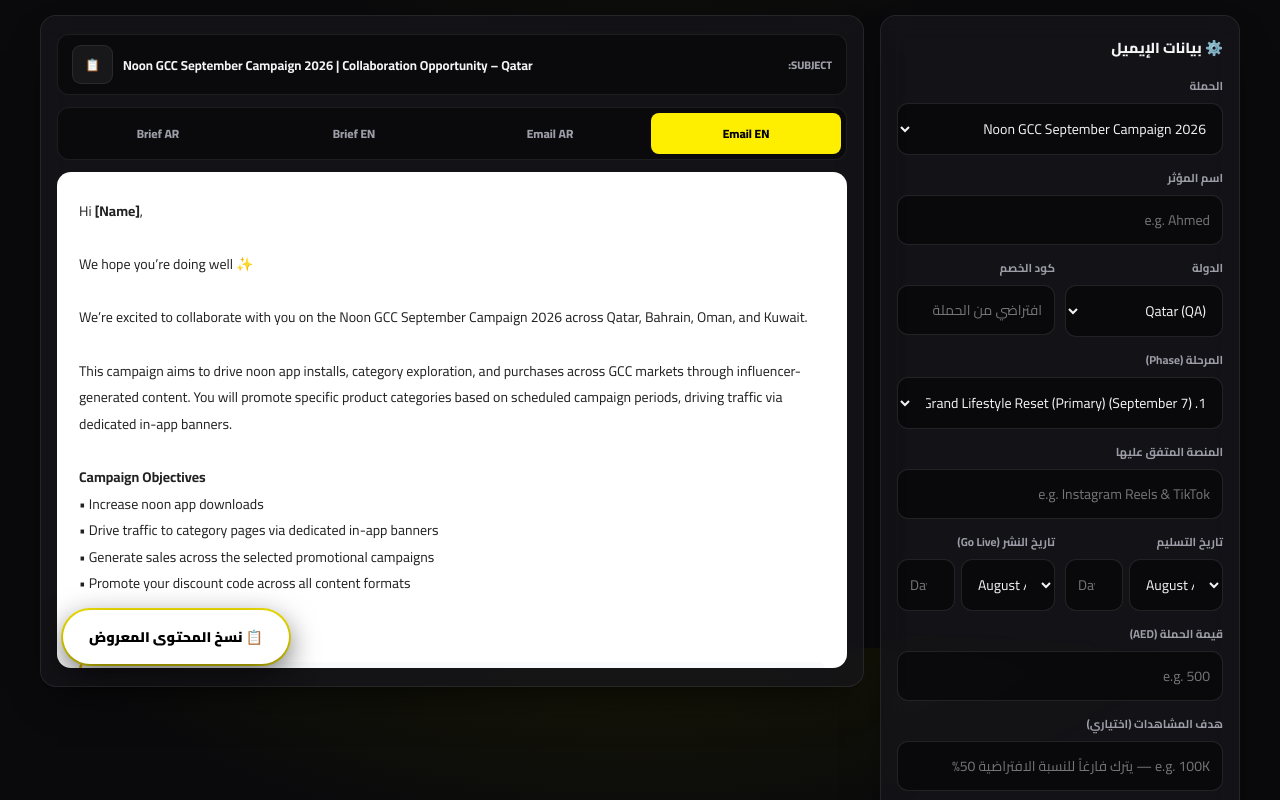
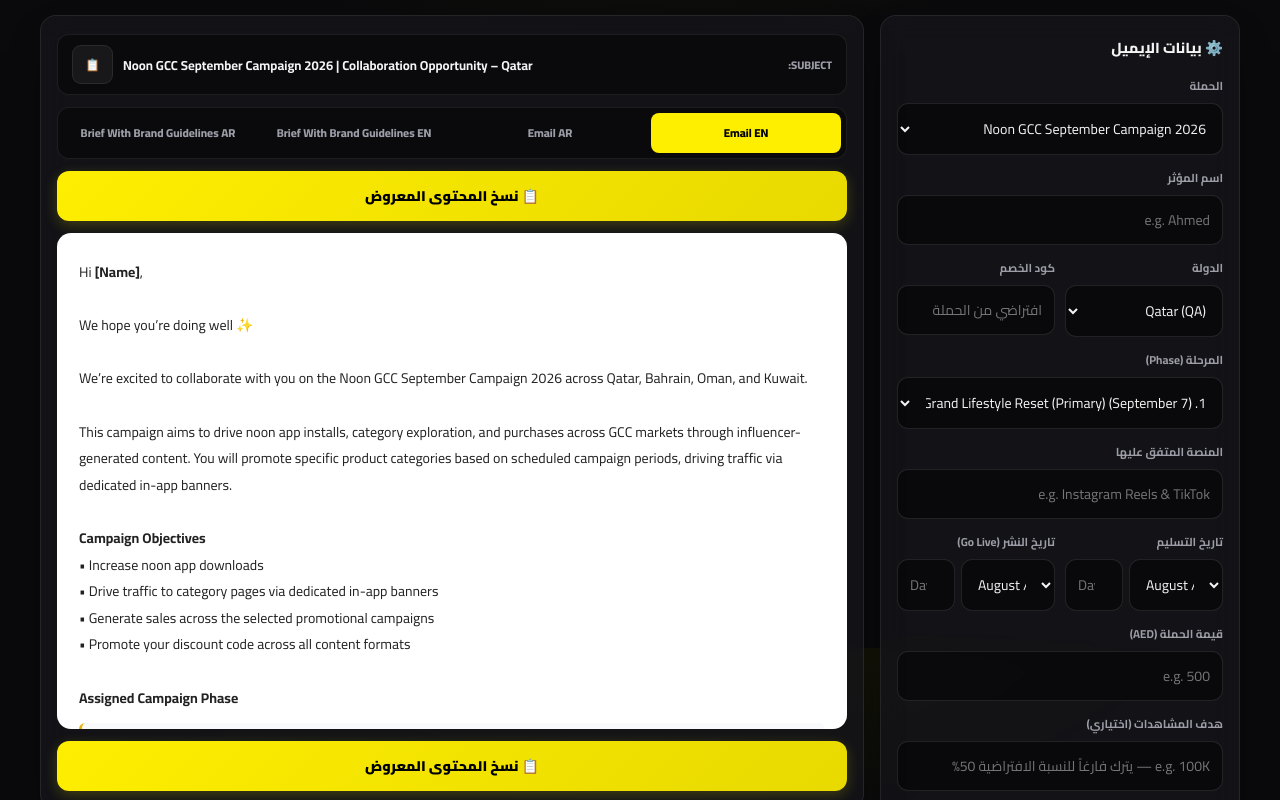
Before and after one commit to MardanFuMardan/mail-campaign, a website: page index.html in a window 1280 px wide. Shown: the part 152-952 px from the top of the page. Drawn offline with Linux system fonts and the light colour scheme.

Commit message:
feat: rename brief tabs to Brief With Brand Guidelines and reposition copy button inside output card

```diff
--- a/index.html
+++ b/index.html
@@ -53,7 +53,7 @@
     .btn-sm { padding: 7px 12px; font-size: 12px; border-radius: 9px; }
 
     .tabs { display: flex; flex-wrap: wrap; gap: 6px; margin-bottom: 12px; background: rgba(0,0,0,.4); padding: 5px; border-radius: 12px; border: 1px solid var(--border); }
-    .tab { flex: 1; min-width: 90px; border: none; background: transparent; color: var(--muted); font-family: inherit; font-weight: 800; font-size: 12px; padding: 9px 6px; border-radius: 8px; cursor: pointer; transition: .25s; white-space: nowrap; }
+    .tab { flex: 1; min-width: 120px; border: none; background: transparent; color: var(--muted); font-family: inherit; font-weight: 800; font-size: 11.5px; padding: 9px 8px; border-radius: 8px; cursor: pointer; transition: .25s; text-align: center; }
     .tab.active { background: var(--yellow); color: #000; }
 
     .subject-bar { display: flex; align-items: center; gap: 10px; background: rgba(0,0,0,.4); border: 1px solid var(--border); border-radius: 12px; padding: 10px 14px; margin-bottom: 12px; }
@@ -64,15 +64,16 @@
     .output.rtl-out { direction: rtl; text-align: right; }
     .output a { color: #0284c7; }
 
-    .copy-fab {
-      position: fixed; bottom: 22px; inset-inline-end: 22px; z-index: 60;
-      border: none; border-radius: 99px; padding: 14px 26px; font-family: inherit; font-weight: 900; font-size: 14px;
-      background: #fff; color: #000; cursor: pointer; box-shadow: 0 10px 30px rgba(0,0,0,.6), 0 0 0 2px var(--yellow);
+    .copy-btn {
+      width: 100%; border: none; border-radius: 12px; padding: 12px 20px; font-family: inherit; font-weight: 900; font-size: 14px;
+      background: linear-gradient(135deg, var(--yellow), #e8d900); color: #000; cursor: pointer;
+      display: flex; align-items: center; justify-content: center; gap: 8px; box-shadow: 0 4px 14px rgba(254,238,0,.2);
       transition: .25s;
     }
-    .copy-fab:hover { transform: scale(1.05); background: var(--yellow); }
+    .copy-btn:hover { transform: translateY(-1px); box-shadow: 0 8px 25px rgba(254,238,0,.35); }
+    .copy-btn:active { transform: scale(.98); }
     @keyframes copiedPulse { 0% { box-shadow: 0 0 0 0 rgba(52,211,153,.7);} 100% { box-shadow: 0 0 0 18px rgba(52,211,153,0);} }
-    .copy-fab.copied { background: var(--ok); color: #000; animation: copiedPulse .6s ease; }
+    .copy-btn.copied { background: var(--ok) !important; color: #000 !important; animation: copiedPulse .6s ease; }
 
     .camp-item { display: flex; align-items: center; gap: 10px; background: rgba(0,0,0,.35); border: 1px solid var(--border); border-radius: 12px; padding: 12px 14px; margin-bottom: 8px; }
     .camp-item .nm { flex: 1; font-weight: 800; font-size: 13.5px; }
@@ -195,14 +196,15 @@
       <div class="tabs">
         <button class="tab active" onclick="switchOut('email-en',this)">Email EN</button>
         <button class="tab" onclick="switchOut('email-ar',this)">Email AR</button>
-        <button class="tab" onclick="switchOut('brief-en',this)">Brief EN</button>
-        <button class="tab" onclick="switchOut('brief-ar',this)">Brief AR</button>
+        <button class="tab" onclick="switchOut('brief-en',this)">Brief With Brand Guidelines EN</button>
+        <button class="tab" onclick="switchOut('brief-ar',this)">Brief With Brand Guidelines AR</button>
       </div>
+      <button class="copy-btn" id="copyFab" style="margin-bottom:12px;" onclick="copyCurrent(this)">📋 نسخ المحتوى المعروض</button>
       <div class="output" id="out-email-en"></div>
       <div class="output rtl-out" id="out-email-ar" style="display:none" dir="rtl"></div>
       <div class="output" id="out-brief-en" style="display:none"></div>
       <div class="output rtl-out" id="out-brief-ar" style="display:none" dir="rtl"></div>
-      <button class="copy-fab" id="copyFab" onclick="copyCurrent(this)">📋 نسخ المحتوى المعروض</button>
+      <button class="copy-btn" id="copyFabBottom" style="margin-top:12px;" onclick="copyCurrent(this)">📋 نسخ المحتوى المعروض</button>
     </div>
   </div>
 </div>
@@ -798,7 +800,7 @@
 function flash(btn, txt) {
   var old = btn.textContent;
   btn.textContent = txt;
-  if (btn.classList.contains('copy-fab')) {
+  if (btn.classList.contains('copy-fab') || btn.classList.contains('copy-btn')) {
     btn.classList.add('copied');
     setTimeout(function () { btn.classList.remove('copied'); btn.textContent = old; }, 1800);
   } else {
```
